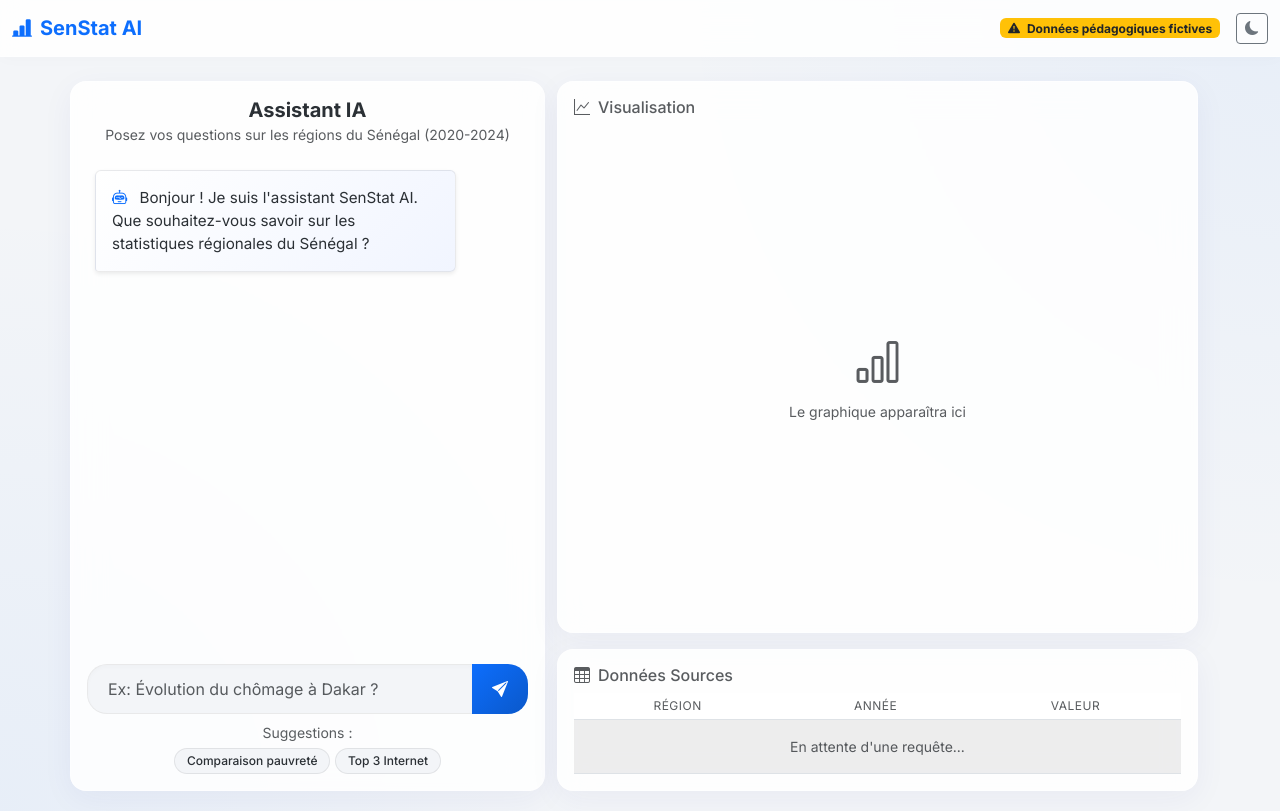
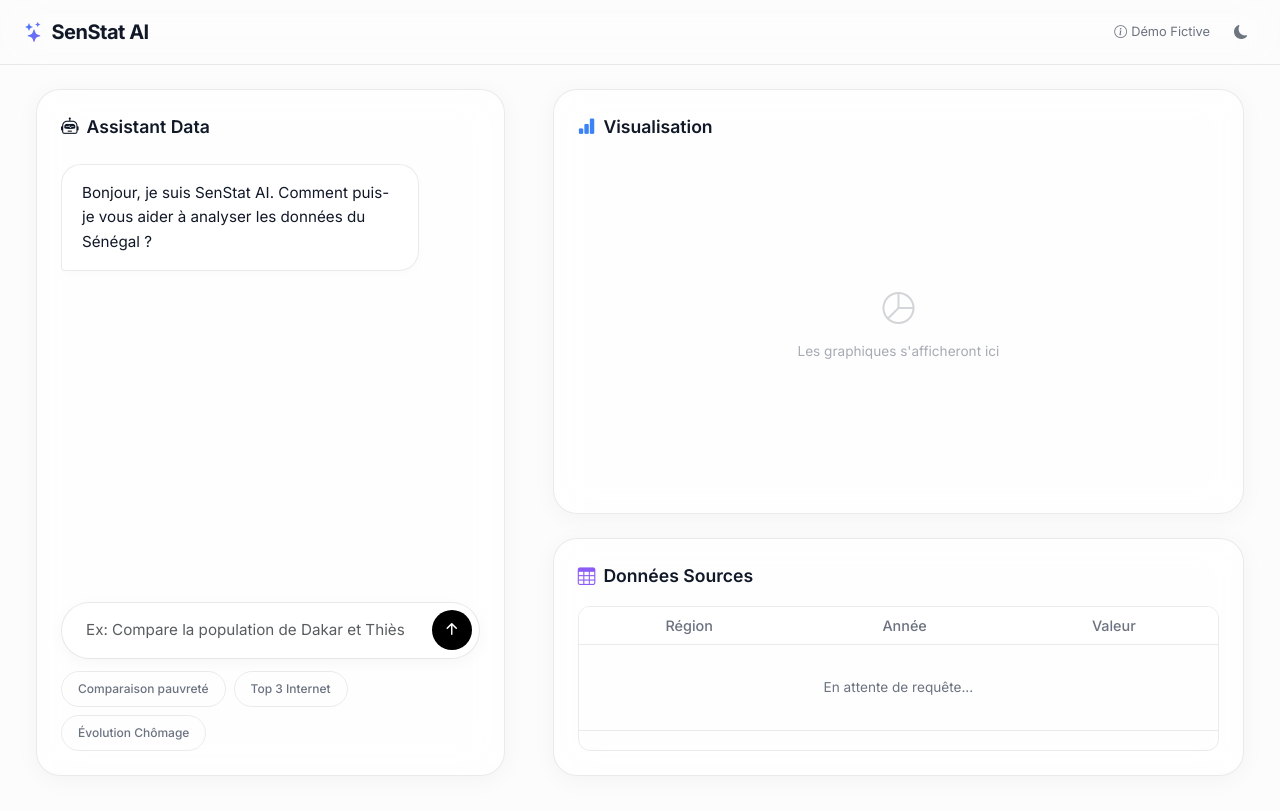
Before and after one commit to diopmassogui68-hash/SenStat-AI, a Django app: page / in a window 1280 px wide. After the commit the page ends 776 px from the top, so only its background shows below. Run offline with Django 5.2, Linux system fonts and the light colour scheme; a map, chart or similar area stays blank.

Commit message:
style: refonte totale vers une UI ultra-premium (Bento box, Vercel-like)

```diff
--- a/static/css/style.css
+++ b/static/css/style.css
@@ -1,236 +1,333 @@
 /*
- * SenStat AI - Styles Premium & UX Avancée
- * Auteur: Sanor Mangane (Habillage & UX)
+ * SenStat AI - Ultra Premium UI/UX
+ * Auteur: Sanor Mangane
  */
 
  :root {
-    /* Thème Clair - Premium */
-    --bg-color: #f3f5f8;
-    --panel-bg: rgba(255, 255, 255, 0.85);
-    --text-color: #2b3035;
+    /* Thème Clair - Apple/Vercel inspired */
+    --bg-color: #fcfcfc;
+    --panel-bg: rgba(255, 255, 255, 0.7);
+    --text-primary: #111827;
+    --text-secondary: #6b7280;
     --border-color: rgba(0, 0, 0, 0.08);
-    --chat-bot-bg: linear-gradient(135deg, #ffffff 0%, #f1f5ff 100%);
-    --chat-user-bg: linear-gradient(135deg, #0d6efd 0%, #0a58ca 100%);
+    --chat-bot-bg: #ffffff;
+    --chat-user-bg: #000000;
     --chat-user-text: #ffffff;
-    --text-muted: #6c757d;
-    --glass-shadow: 0 8px 32px 0 rgba(31, 38, 135, 0.05);
-    --glass-border: 1px solid rgba(255, 255, 255, 0.4);
-    --accent-glow: 0 0 15px rgba(13, 110, 253, 0.3);
+    --accent-color: #000000;
+    --accent-hover: #333333;
+    --glass-shadow: 0 4px 24px rgba(0, 0, 0, 0.04);
+    --glass-border: 1px solid rgba(255, 255, 255, 0.6);
+    --input-bg: #ffffff;
 }
 
 [data-bs-theme="dark"] {
-    /* Thème Sombre - Premium & Sleek */
-    --bg-color: #0f1115;
-    --panel-bg: rgba(25, 28, 36, 0.75);
-    --text-color: #e9ecef;
-    --border-color: rgba(255, 255, 255, 0.05);
-    --chat-bot-bg: linear-gradient(135deg, #1c1f26 0%, #2a2e39 100%);
-    --chat-user-bg: linear-gradient(135deg, #3d8bfd 0%, #0d6efd 100%);
-    --chat-user-text: #ffffff;
-    --text-muted: #adb5bd;
-    --glass-shadow: 0 8px 32px 0 rgba(0, 0, 0, 0.4);
-    --glass-border: 1px solid rgba(255, 255, 255, 0.05);
-    --accent-glow: 0 0 20px rgba(61, 139, 253, 0.2);
+    /* Thème Sombre - Sleek AI Dashboard */
+    --bg-color: #09090b;
+    --panel-bg: rgba(24, 24, 27, 0.6);
+    --text-primary: #fafafa;
+    --text-secondary: #a1a1aa;
+    --border-color: rgba(255, 255, 255, 0.1);
+    --chat-bot-bg: #18181b;
+    --chat-user-bg: #ffffff;
+    --chat-user-text: #09090b;
+    --accent-color: #ffffff;
+    --accent-hover: #e4e4e7;
+    --glass-shadow: 0 8px 32px rgba(0, 0, 0, 0.5);
+    --glass-border: 1px solid rgba(255, 255, 255, 0.08);
+    --input-bg: #18181b;
 }
 
 body {
-    font-family: 'Inter', sans-serif;
+    font-family: 'Inter', -apple-system, BlinkMacSystemFont, "Segoe UI", Roboto, Helvetica, Arial, sans-serif;
     background-color: var(--bg-color);
-    color: var(--text-color);
-    transition: background-color 0.4s cubic-bezier(0.4, 0, 0.2, 1), color 0.4s ease;
-    min-height: 100vh;
+    color: var(--text-primary);
+    transition: background-color 0.5s ease, color 0.5s ease;
+    height: 100vh;
     display: flex;
     flex-direction: column;
-    overflow-x: hidden;
-    background-image: radial-gradient(circle at top right, rgba(13, 110, 253, 0.05), transparent 40%),
-                      radial-gradient(circle at bottom left, rgba(13, 110, 253, 0.05), transparent 40%);
+    overflow: hidden;
+    margin: 0;
 }
 
+/* Navbar ultra minimaliste */
 .navbar {
-    background-color: var(--panel-bg) !important;
-    backdrop-filter: blur(12px);
-    -webkit-backdrop-filter: blur(12px);
-    border-bottom: var(--glass-border) !important;
-    box-shadow: 0 2px 15px rgba(0,0,0,0.02);
+    background-color: transparent !important;
+    backdrop-filter: blur(20px);
+    -webkit-backdrop-filter: blur(20px);
+    border-bottom: 1px solid var(--border-color);
+    padding: 12px 24px;
+    z-index: 1000;
+}
+
+.navbar-brand {
+    font-weight: 700;
+    letter-spacing: -0.5px;
+    color: var(--text-primary) !important;
+    display: flex;
+    align-items: center;
+    gap: 8px;
+}
+
+.navbar-brand i {
+    background: linear-gradient(135deg, #3b82f6, #8b5cf6);
+    -webkit-background-clip: text;
+    -webkit-text-fill-color: transparent;
 }
 
 .main-container {
     flex-grow: 1;
-    padding-bottom: 20px;
-    height: calc(100vh - 70px);
+    height: calc(100vh - 65px);
+    padding: 24px;
+    max-width: 1600px;
+    margin: 0 auto;
+    width: 100%;
 }
 
-/* Glassmorphism Panels */
-.chat-panel, .card {
-    background: var(--panel-bg) !important;
-    backdrop-filter: blur(16px);
-    -webkit-backdrop-filter: blur(16px);
-    border: var(--glass-border) !important;
-    box-shadow: var(--glass-shadow) !important;
-    border-radius: 16px !important;
-    transition: transform 0.3s ease, box-shadow 0.3s ease;
+/* Disposition en colonnes */
+.row.h-100 {
+    margin: 0;
+    gap: 24px;
 }
 
-.card:hover {
-    box-shadow: var(--glass-shadow), var(--accent-glow) !important;
-    transform: translateY(-2px);
+.col-chat {
+    width: 40%;
+    max-width: 500px;
 }
 
+.col-visu {
+    flex: 1;
+}
+
+/* Panneaux avec effet Glass/Bento Box */
+.bento-panel {
+    background: var(--panel-bg);
+    backdrop-filter: blur(20px);
+    -webkit-backdrop-filter: blur(20px);
+    border: var(--glass-border);
+    box-shadow: var(--glass-shadow);
+    border-radius: 24px;
+    padding: 24px;
+    display: flex;
+    flex-direction: column;
+    transition: all 0.4s ease;
+    border: 1px solid var(--border-color);
+}
+
+/* Zone Historique Chat */
 .chat-history {
-    background-color: transparent;
+    background: transparent;
     border: none;
     display: flex;
     flex-direction: column;
+    gap: 20px;
+    padding-right: 12px;
+    overflow-y: auto;
     scroll-behavior: smooth;
-    padding: 10px 5px;
 }
 
-/* Bulles de message avec Micro-animations */
+/* Messages */
 .msg-bubble {
-    max-width: 85%;
-    word-wrap: break-word;
+    max-width: 88%;
     font-size: 0.95rem;
-    line-height: 1.5;
-    animation: slideUpFade 0.4s cubic-bezier(0.175, 0.885, 0.32, 1.275) forwards;
-    box-shadow: 0 4px 15px rgba(0,0,0,0.03);
-    border: 1px solid var(--border-color);
+    line-height: 1.6;
+    padding: 16px 20px;
+    border-radius: 20px;
+    animation: fadeScaleIn 0.4s cubic-bezier(0.16, 1, 0.3, 1) forwards;
 }
 
 .bot-msg {
     align-self: flex-start;
-    background: var(--chat-bot-bg) !important;
-    border-bottom-left-radius: 4px !important;
-    color: var(--text-color);
+    background: var(--chat-bot-bg);
+    color: var(--text-primary);
+    border-bottom-left-radius: 4px;
+    border: 1px solid var(--border-color);
+    box-shadow: 0 2px 10px rgba(0,0,0,0.02);
 }
 
 .user-msg {
     align-self: flex-end;
-    background: var(--chat-user-bg) !important;
-    border-bottom-right-radius: 4px !important;
+    background: var(--chat-user-bg);
     color: var(--chat-user-text);
-    border: none;
-}
-
-.user-msg .bi {
-    color: var(--chat-user-text) !important;
+    border-bottom-right-radius: 4px;
 }
 
 .intent-details {
-    font-size: 0.8rem;
-    background-color: rgba(255,255,255,0.4);
+    font-size: 0.75rem;
+    color: var(--text-secondary);
+    background-color: var(--bg-color);
     padding: 8px 12px;
-    border-radius: 6px;
-    margin-top: 10px;
-    border-left: 3px solid #10b981;
-    backdrop-filter: blur(4px);
+    border-radius: 8px;
+    margin-top: 12px;
+    border: 1px solid var(--border-color);
+    display: inline-block;
 }
 
-[data-bs-theme="dark"] .intent-details {
-    background-color: rgba(0,0,0,0.2);
+/* Zone de Saisie Flottante */
+.input-area {
+    margin-top: auto;
+    padding-top: 20px;
+    position: relative;
 }
 
-/* Inputs & Buttons - Premium Feel */
 .form-control {
-    background-color: var(--bg-color);
+    background-color: var(--input-bg);
     border: 1px solid var(--border-color);
-    color: var(--text-color);
-    border-radius: 20px 0 0 20px;
-    padding: 12px 20px;
-    box-shadow: inset 0 2px 4px rgba(0,0,0,0.02);
+    color: var(--text-primary);
+    border-radius: 100px;
+    padding: 16px 60px 16px 24px;
+    box-shadow: 0 4px 15px rgba(0,0,0,0.03);
+    font-size: 0.95rem;
     transition: all 0.3s ease;
 }
 
 .form-control:focus {
-    background-color: var(--bg-color);
-    color: var(--text-color);
-    box-shadow: 0 0 0 3px rgba(13, 110, 253, 0.15), inset 0 2px 4px rgba(0,0,0,0.02);
-    border-color: #0d6efd;
+    background-color: var(--input-bg);
+    color: var(--text-primary);
+    border-color: var(--text-secondary);
+    box-shadow: 0 0 0 4px rgba(0,0,0,0.05);
+    outline: none;
 }
 
-.btn-primary {
-    border-radius: 0 20px 20px 0;
-    padding: 10px 20px;
-    background: linear-gradient(135deg, #0d6efd, #0a58ca);
-    border: none;
-    transition: all 0.3s ease;
+[data-bs-theme="dark"] .form-control:focus {
+    box-shadow: 0 0 0 4px rgba(255,255,255,0.05);
 }
 
-.btn-primary:hover {
-    transform: translateX(2px);
-    box-shadow: var(--accent-glow);
+.btn-send {
+    position: absolute;
+    right: 8px;
+    top: 28px;
+    background: var(--accent-color);
+    color: var(--chat-user-text);
+    border: none;
+    border-radius: 50%;
+    width: 40px;
+    height: 40px;
+    display: flex;
+    align-items: center;
+    justify-content: center;
+    transition: transform 0.2s, background 0.2s;
 }
 
-/* Badges de suggestion */
+.btn-send:hover {
+    background: var(--accent-hover);
+    transform: scale(1.05);
+}
+
+/* Suggestions */
+.suggestions-wrapper {
+    display: flex;
+    gap: 8px;
+    flex-wrap: wrap;
+    margin-top: 12px;
+}
+
 .badge-suggestion {
-    background-color: var(--bg-color) !important;
-    color: var(--text-color) !important;
+    background: transparent !important;
+    color: var(--text-secondary) !important;
     border: 1px solid var(--border-color);
-    padding: 6px 12px;
-    border-radius: 20px;
+    padding: 8px 16px;
+    border-radius: 100px;
     font-weight: 500;
-    transition: all 0.2s cubic-bezier(0.4, 0, 0.2, 1);
+    font-size: 0.75rem;
+    cursor: pointer;
+    transition: all 0.2s ease;
 }
 
 .badge-suggestion:hover {
-    transform: translateY(-2px);
-    background-color: #0d6efd !important;
-    color: white !important;
-    border-color: #0d6efd;
-    box-shadow: 0 4px 10px rgba(13, 110, 253, 0.3);
+    border-color: var(--text-primary);
+    color: var(--text-primary) !important;
 }
 
-/* Tableau Premium */
-.table {
-    color: var(--text-color);
-    vertical-align: middle;
-}
-.table-hover tbody tr:hover {
-    background-color: rgba(13, 110, 253, 0.05);
-    transition: background-color 0.2s;
-}
-.table-striped>tbody>tr:nth-of-type(odd)>* {
-    color: var(--text-color);
-    background-color: rgba(0,0,0,0.015);
-}
-[data-bs-theme="dark"] .table-striped>tbody>tr:nth-of-type(odd)>* {
-    background-color: rgba(255,255,255,0.015);
-}
-th {
-    text-transform: uppercase;
-    font-size: 0.75rem;
-    letter-spacing: 0.5px;
+/* Visualisation & Tableau */
+.visu-container {
+    display: flex;
+    flex-direction: column;
+    gap: 24px;
+    height: 100%;
 }
 
-/* Animations clés */
-@keyframes slideUpFade {
-    from {
-        opacity: 0;
-        transform: translateY(15px) scale(0.98);
-    }
-    to {
-        opacity: 1;
-        transform: translateY(0) scale(1);
-    }
+.chart-bento {
+    flex: 2;
+    min-height: 0;
 }
 
-/* Scrollbar personnalisée Elegante */
-::-webkit-scrollbar {
+.table-bento {
+    flex: 1;
+    min-height: 0;
+    overflow: hidden;
+    display: flex;
+    flex-direction: column;
+}
+
+.bento-header {
+    display: flex;
+    align-items: center;
+    justify-content: space-between;
+    margin-bottom: 16px;
+    font-weight: 600;
+    color: var(--text-primary);
+    font-size: 1.1rem;
+}
+
+.table-wrapper {
+    flex-grow: 1;
+    overflow-y: auto;
+    border-radius: 12px;
+    border: 1px solid var(--border-color);
+}
+
+.table {
+    margin: 0;
+    color: var(--text-primary);
+    font-size: 0.9rem;
+}
+
+.table th {
+    background-color: var(--chat-bot-bg);
+    color: var(--text-secondary);
+    font-weight: 500;
+    border-bottom: 1px solid var(--border-color);
+    position: sticky;
+    top: 0;
+}
+
+.table td {
+    border-bottom: 1px solid var(--border-color);
+    background-color: transparent;
+}
+
+/* Animations */
+@keyframes fadeScaleIn {
+    0% { opacity: 0; transform: translateY(10px) scale(0.98); }
+    100% { opacity: 1; transform: translateY(0) scale(1); }
+}
+
+/* Scrollbar minimale */
+::-webkit-scrollbar { width: 4px; height: 4px; }
+::-webkit-scrollbar-track { background: transparent; }
+::-webkit-scrollbar-thumb { background: var(--border-color); border-radius: 4px; }
+::-webkit-scrollbar-thumb:hover { background: var(--text-secondary); }
+
+/* Loader stylisé */
+.typing-indicator {
+    display: flex;
+    gap: 4px;
+    padding: 16px 20px;
+    background: var(--chat-bot-bg);
+    border-radius: 20px;
+    width: fit-content;
+    border: 1px solid var(--border-color);
+}
+.typing-dot {
     width: 6px;
     height: 6px;
+    background: var(--text-secondary);
+    border-radius: 50%;
+    animation: typing 1.4s infinite ease-in-out both;
 }
-::-webkit-scrollbar-track {
-    background: transparent;
+.typing-dot:nth-child(1) { animation-delay: -0.32s; }
+.typing-dot:nth-child(2) { animation-delay: -0.16s; }
+@keyframes typing {
+    0%, 80%, 100% { transform: scale(0); opacity: 0.5; }
+    40% { transform: scale(1); opacity: 1; }
 }
-::-webkit-scrollbar-thumb {
-    background-color: rgba(0,0,0,0.1);
-    border-radius: 10px;
-}
-[data-bs-theme="dark"] ::-webkit-scrollbar-thumb {
-    background-color: rgba(255,255,255,0.1);
-}
-::-webkit-scrollbar-thumb:hover {
-    background-color: rgba(0,0,0,0.2);
-}
-[data-bs-theme="dark"] ::-webkit-scrollbar-thumb:hover {
-    background-color: rgba(255,255,255,0.2);
-}
--- a/templates/chatbot/index.html
+++ b/templates/chatbot/index.html
@@ -1,125 +1,122 @@
 {% load static %}
 <!DOCTYPE html>
-<html lang="fr" data-bs-theme="light">
+<html lang="fr" data-bs-theme="dark">
 <head>
     <meta charset="UTF-8">
     <meta name="viewport" content="width=device-width, initial-scale=1.0">
-    <title>SenStat AI - Assistant Statistique</title>
+    <title>SenStat AI</title>
     <!-- Google Fonts: Inter -->
-    <link href="https://fonts.googleapis.com/css2?family=Inter:wght@300;400;500;600;700&display=swap" rel="stylesheet">
-    <!-- Bootstrap 5 -->
+    <link href="https://fonts.googleapis.com/css2?family=Inter:wght@400;500;600;700&display=swap" rel="stylesheet">
+    <!-- Bootstrap 5 (Base Grid & Utils) -->
     <link href="https://cdn.jsdelivr.net/npm/bootstrap@5.3.0/dist/css/bootstrap.min.css" rel="stylesheet">
     <!-- Bootstrap Icons -->
     <link href="https://cdn.jsdelivr.net/npm/bootstrap-icons@1.10.5/font/bootstrap-icons.css" rel="stylesheet">
     <!-- Custom CSS -->
     <link href="{% static 'css/style.css' %}" rel="stylesheet">
-
     <!-- CSRF Token -->
     <meta name="csrf-token" content="{{ csrf_token }}">
 </head>
 <body>
-    <nav class="navbar navbar-expand-lg bg-body-tertiary border-bottom">
-        <div class="container-fluid">
-            <a class="navbar-brand fw-bold text-primary" href="#">
-                <i class="bi bi-bar-chart-line-fill me-2"></i>SenStat AI
-            </a>
-            <div class="d-flex align-items-center">
-                <span class="badge bg-warning text-dark me-3" title="Important">
-                    <i class="bi bi-exclamation-triangle-fill me-1"></i> Données pédagogiques fictives
-                </span>
-                <button id="themeToggle" class="btn btn-outline-secondary btn-sm">
-                    <i class="bi bi-moon-fill" id="themeIcon"></i>
-                </button>
-            </div>
+    <nav class="navbar">
+        <a class="navbar-brand" href="#">
+            <i class="bi bi-stars"></i> SenStat AI
+        </a>
+        <div class="d-flex align-items-center gap-3">
+            <span style="font-size: 0.8rem; color: var(--text-secondary);"><i class="bi bi-info-circle me-1"></i>Démo Fictive</span>
+            <button id="themeToggle" class="btn btn-sm text-secondary" style="background:transparent; border:none;">
+                <i class="bi bi-sun-fill" id="themeIcon"></i>
+            </button>
         </div>
     </nav>
 
-    <div class="container mt-4 main-container">
+    <div class="main-container">
         <div class="row h-100">
             <!-- Zone Chatbot (Gauche) -->
-            <div class="col-md-5 d-flex flex-column chat-panel rounded shadow-sm bg-body p-3 h-100 border">
-                <div class="text-center mb-3">
-                    <h5 class="fw-bold mb-0">Assistant IA</h5>
-                    <small class="text-muted">Posez vos questions sur les régions du Sénégal (2020-2024)</small>
-                </div>
+            <div class="col-chat h-100 d-flex flex-column">
+                <div class="bento-panel h-100">
+                    <div class="bento-header mb-4">
+                        <span><i class="bi bi-robot me-2"></i>Assistant Data</span>
+                    </div>
 
-                <!-- Historique de session (JS) -->
-                <div id="chatHistory" class="flex-grow-1 overflow-auto mb-3 p-2 rounded chat-history">
-                    <div class="bot-msg msg-bubble shadow-sm p-3 rounded mb-3 bg-primary bg-opacity-10">
-                        <i class="bi bi-robot me-2 text-primary"></i> Bonjour ! Je suis l'assistant SenStat AI. Que souhaitez-vous savoir sur les statistiques régionales du Sénégal ?
+                    <!-- Historique -->
+                    <div id="chatHistory" class="chat-history flex-grow-1">
+                        <div class="msg-bubble bot-msg">
+                            Bonjour, je suis SenStat AI. Comment puis-je vous aider à analyser les données du Sénégal ?
+                        </div>
                     </div>
-                </div>
 
-                <!-- Indicateur de chargement -->
-                <div id="loadingIndicator" class="text-center d-none mb-3">
-                    <div class="spinner-border text-primary spinner-border-sm" role="status">
-                        <span class="visually-hidden">Chargement...</span>
+                    <!-- Loader (caché par défaut) -->
+                    <div id="loadingIndicator" class="typing-indicator d-none mt-3 mb-2">
+                        <div class="typing-dot"></div><div class="typing-dot"></div><div class="typing-dot"></div>
                     </div>
-                    <span class="ms-2 small text-muted">Analyse en cours...</span>
-                </div>
 
-                <!-- Zone de saisie -->
-                <form id="questionForm" class="mt-auto">
-                    <div class="input-group">
-                        <input type="text" id="questionInput" class="form-control" placeholder="Ex: Évolution du chômage à Dakar ?" required autocomplete="off">
-                        <button class="btn btn-primary" type="submit" id="sendBtn">
-                            <i class="bi bi-send-fill"></i>
-                        </button>
+                    <!-- Input Flottant -->
+                    <div class="input-area">
+                        <form id="questionForm">
+                            <input type="text" id="questionInput" class="form-control w-100" placeholder="Ex: Compare la population de Dakar et Thiès" required autocomplete="off">
+                            <button type="submit" class="btn-send" id="sendBtn">
+                                <i class="bi bi-arrow-up-short fs-4"></i>
+                            </button>
+                        </form>
+
+                        <!-- Suggestions -->
+                        <div class="suggestions-wrapper" id="suggestionsContainer">
+                            <span class="badge-suggestion" data-question="Compare la pauvreté entre Dakar et Thiès">Comparaison pauvreté</span>
+                            <span class="badge-suggestion" data-question="Quel est le top 3 des régions pour l'accès internet ?">Top 3 Internet</span>
+                            <span class="badge-suggestion" data-question="Évolution du chômage à Diourbel">Évolution Chômage</span>
+                        </div>
                     </div>
-                </form>
-
-                <!-- Suggestions (Bonus) -->
-                <div class="mt-2 text-center" id="suggestionsContainer">
-                    <small class="text-muted d-block mb-1">Suggestions :</small>
-                    <span class="badge bg-secondary badge-suggestion cursor-pointer" data-question="Compare la pauvreté entre Dakar et Thiès">Comparaison pauvreté</span>
-                    <span class="badge bg-secondary badge-suggestion cursor-pointer" data-question="Quel est le top 3 des régions pour l'accès internet en 2024 ?">Top 3 Internet</span>
                 </div>
             </div>
 
             <!-- Zone Visualisation (Droite) -->
-            <div class="col-md-7 d-flex flex-column h-100">
-                <!-- Zone Graphique -->
-                <div class="card shadow-sm mb-3 border-0 flex-grow-1">
-                    <div class="card-body d-flex flex-column justify-content-center align-items-center">
-                        <h6 class="card-title text-muted text-start w-100 mb-3"><i class="bi bi-graph-up me-2"></i>Visualisation</h6>
-                        <div class="w-100 h-100 position-relative" style="min-height: 250px;">
+            <div class="col-visu h-100">
+                <div class="visu-container">
+
+                    <!-- Graphique Bento -->
+                    <div class="bento-panel chart-bento">
+                        <div class="bento-header">
+                            <span><i class="bi bi-bar-chart-fill me-2" style="color: #3b82f6;"></i>Visualisation</span>
+                        </div>
+                        <div class="position-relative w-100 h-100">
                             <canvas id="resultChart"></canvas>
-                            <div id="emptyChartMsg" class="position-absolute top-50 start-50 translate-middle text-muted text-center w-100">
-                                <i class="bi bi-bar-chart text-light-gray" style="font-size: 3rem;"></i><br>
-                                <small>Le graphique apparaîtra ici</small>
+                            <div id="emptyChartMsg" class="position-absolute top-50 start-50 translate-middle text-center" style="color: var(--text-secondary);">
+                                <i class="bi bi-pie-chart" style="font-size: 2rem; opacity: 0.3;"></i>
+                                <p class="mt-2 mb-0" style="font-size: 0.85rem; opacity: 0.6;">Les graphiques s'afficheront ici</p>
                             </div>
                         </div>
                     </div>
-                </div>
 
-                <!-- Zone Tableau -->
-                <div class="card shadow-sm border-0 table-card">
-                    <div class="card-body">
-                        <div class="d-flex justify-content-between align-items-center mb-2">
-                            <h6 class="card-title text-muted mb-0"><i class="bi bi-table me-2"></i>Données Sources</h6>
-                            <button id="exportCsvBtn" class="btn btn-outline-secondary btn-sm d-none" title="Exporter en CSV (Bonus)"><i class="bi bi-download"></i></button>
+                    <!-- Tableau Bento -->
+                    <div class="bento-panel table-bento">
+                        <div class="bento-header mb-3">
+                            <span><i class="bi bi-table me-2" style="color: #8b5cf6;"></i>Données Sources</span>
+                            <button id="exportCsvBtn" class="btn btn-sm d-none" style="background: transparent; color: var(--text-secondary); border: 1px solid var(--border-color); border-radius: 8px;">
+                                <i class="bi bi-download me-1"></i> CSV
+                            </button>
                         </div>
-                        <div class="table-responsive" style="max-height: 200px;">
-                            <table class="table table-sm table-hover table-striped mb-0 text-center" id="resultTable">
+                        <div class="table-wrapper">
+                            <table class="table text-center" id="resultTable">
                                 <thead>
                                     <tr id="tableHead">
-                                        <th class="text-muted fw-normal">Région</th>
-                                        <th class="text-muted fw-normal">Année</th>
-                                        <th class="text-muted fw-normal">Valeur</th>
+                                        <th>Région</th>
+                                        <th>Année</th>
+                                        <th>Valeur</th>
                                     </tr>
                                 </thead>
                                 <tbody id="tableBody">
-                                    <tr><td colspan="3" class="text-muted small py-3">En attente d'une requête...</td></tr>
+                                    <tr><td colspan="3" style="color: var(--text-secondary); font-size: 0.85rem; padding: 2rem 0;">En attente de requête...</td></tr>
                                 </tbody>
                             </table>
                         </div>
                     </div>
+
                 </div>
             </div>
         </div>
     </div>
 
-    <!-- Chart.js (Version verrouillée pour éviter les crashs futurs) -->
+    <!-- Chart.js -->
     <script src="https://cdn.jsdelivr.net/npm/chart.js@4.4.1/dist/chart.umd.min.js"></script>
     <!-- Custom JS -->
     <script src="{% static 'js/chat.js' %}"></script>
```
